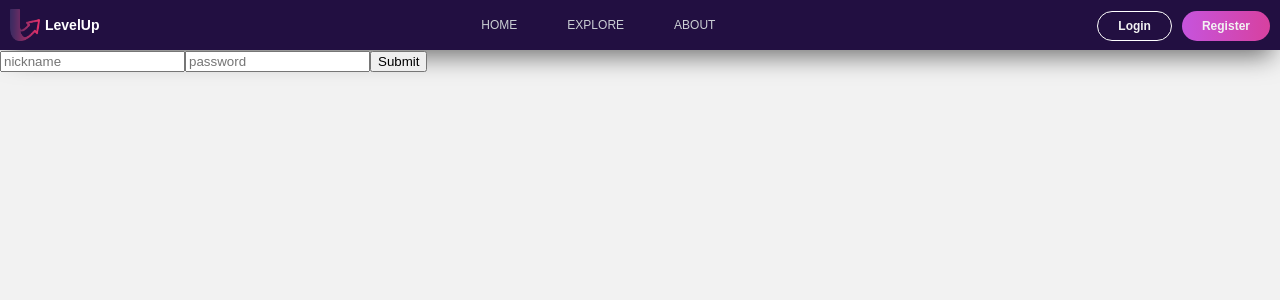
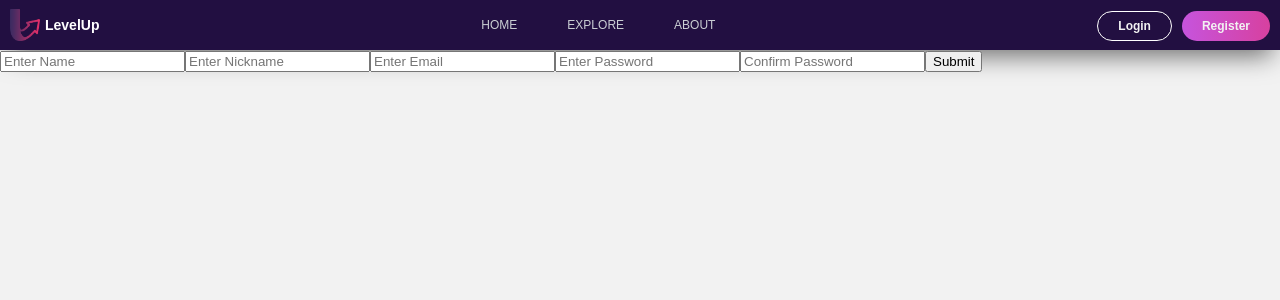
Before and after one commit to ronavnery/CA-LevelUp, a Vue app in the folder frontend/: page /login in a window 1280 px wide. Shown: the top 300 px of the page. Built offline with nearby package versions, Linux system fonts and the light colour scheme.

Commit message:
name change

```diff
--- a/frontend/src/views/Login.vue
+++ b/frontend/src/views/Login.vue
@@ -1,37 +1,82 @@
 <template>
-  <div class="login">
-    <form>
-      <input type="text" v-model="credentials.nickName" placeholder="nickname" />
-      <input type="password" v-model="credentials.password" placeholder="password" />
-      <input @click.prevent="loginUser" type="submit" />
+  <section class="sign-up-page">
+    <form @submit.prevent="registerNewUser">
+      <input
+        type="text"
+        v-model="newUser.name"
+        @input="buildNickname()"
+        placeholder="Enter Name"
+        required
+      />
+      <input type="text" v-model="newUser.nickName" placeholder="Enter Nickname" required />
+      <input type="email" v-model="newUser.email" placeholder="Enter Email" required />
+      <input
+        type="password"
+        v-model="newUser.password"
+        placeholder="Enter Password"
+        required
+        :class="passwordsMatch"
+      />
+      <input
+        type="password"
+        v-model="confirmPassword"
+        placeholder="Confirm Password"
+        required
+        :class="passwordsMatch"
+      />
+      <button type="submit">Submit</button>
     </form>
-  </div>
+  </section>
 </template>
 
 <script>
-// @ is an alias to /src
+import _ from 'lodash.debounce';
 
 export default {
-  name: "login",
     data() {
         return {
-      credentials: {
-        nickName: "",
-        password: ""
+            newUser: {
+                name: '',
+                nickName: '',
+                profileUrl: '',
+                email: '',
+                password: '',
+                contactInfo: {},
+                socialInfo: {},
+                imgUrl: '',
+                skillTags: [],
+                city: '',
+                intro: '',
+                offers: [],
+                interestedIn: [],
+                leveledUpIn: [],
+                ratingAvg: 0
+            },
+            confirmPassword: ''
         }
-    };
     },
+    methods: {
+        buildNickname: _(function() {
+            const nickName = this.newUser.name.split(' ').join('');
+            this.newUser.nickName = nickName;
+        }, 500),
+        async registerNewUser() {
+          if (this.newUser.password !== this.confirmPassword) {
+            alert('Passwords Do Not Match!')
+            return;
+          }
+          // process.env.NODE_ENV === 'production' ?
+          // this.newUser.profileUrl = '/'
 
-  methods: {
-    async loginUser() {
-      await this.$store.dispatch({
-        type: 'doLogin',
-        credentials: this.credentials
-      });
+          const user = await this.$store.dispatch({type: 'addUser', newUser: this.newUser})
           this.$router.back();
         }
     },
-
-  components: {}
-};
+    computed: {
+        passwordsMatch() {
+            if (this.newUser.password !== this.confirmPassword) return 'pass-not-match';
+            return 'pass-match';
+        }
+    }
+}
 </script>
--- a/frontend/src/views/SignUp.vue
+++ /dev/null
@@ -1,82 +0,0 @@
-<template>
-  <section class="sign-up-page">
-    <form @submit.prevent="registerNewUser">
-      <input
-        type="text"
-        v-model="newUser.name"
-        @input="buildNickname()"
-        placeholder="Enter Name"
-        required
-      />
-      <input type="text" v-model="newUser.nickName" placeholder="Enter Nickname" required />
-      <input type="email" v-model="newUser.email" placeholder="Enter Email" required />
-      <input
-        type="password"
-        v-model="newUser.password"
-        placeholder="Enter Password"
-        required
-        :class="passwordsMatch"
-      />
-      <input
-        type="password"
-        v-model="confirmPassword"
-        placeholder="Confirm Password"
-        required
-        :class="passwordsMatch"
-      />
-      <button type="submit">Submit</button>
-    </form>
-  </section>
-</template>
-
-<script>
-import _ from 'lodash.debounce';
-
-export default {
-    data() {
-        return {
-            newUser: {
-                name: '',
-                nickName: '',
-                profileUrl: '',
-                email: '',
-                password: '',
-                contactInfo: {},
-                socialInfo: {},
-                imgUrl: '',
-                skillTags: [],
-                city: '',
-                intro: '',
-                offers: [],
-                interestedIn: [],
-                leveledUpIn: [],
-                ratingAvg: 0
-            },
-            confirmPassword: ''
-        }
-    },
-    methods: {
-        buildNickname: _(function() {
-            const nickName = this.newUser.name.split(' ').join('');
-            this.newUser.nickName = nickName;
-        }, 500),
-        async registerNewUser() {
-          if (this.newUser.password !== this.confirmPassword) {
-            alert('Passwords Do Not Match!')
-            return;
-          }
-          // process.env.NODE_ENV === 'production' ?
-          // this.newUser.profileUrl = '/'
-
-          const user = await this.$store.dispatch({type: 'addUser', newUser: this.newUser})
-          this.$router.back();
-        }
-    },
-    computed: {
-        passwordsMatch() {
-            if (this.newUser.password !== this.confirmPassword) return 'pass-not-match';
-            return 'pass-match';
-        }
-    }
-}
-</script>
```
Lines whose indentation alone changed are shown as unchanged.
